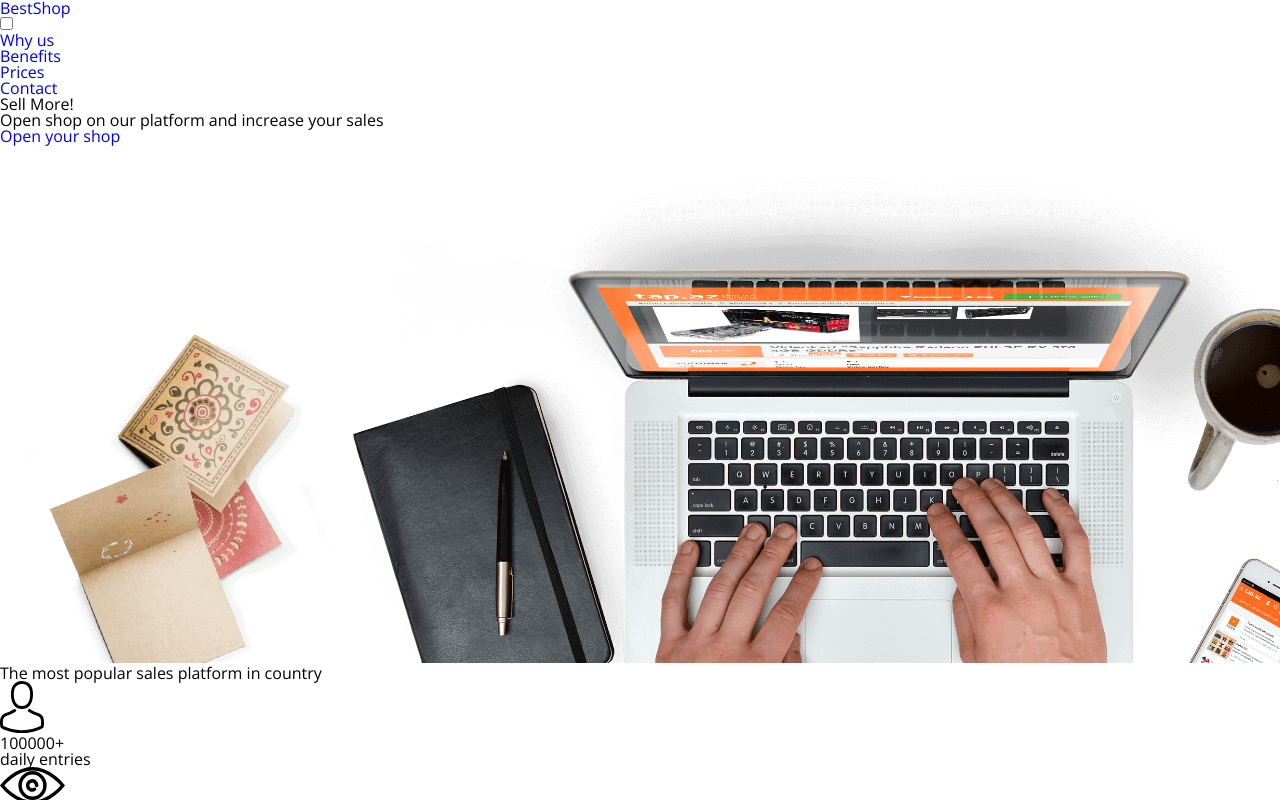
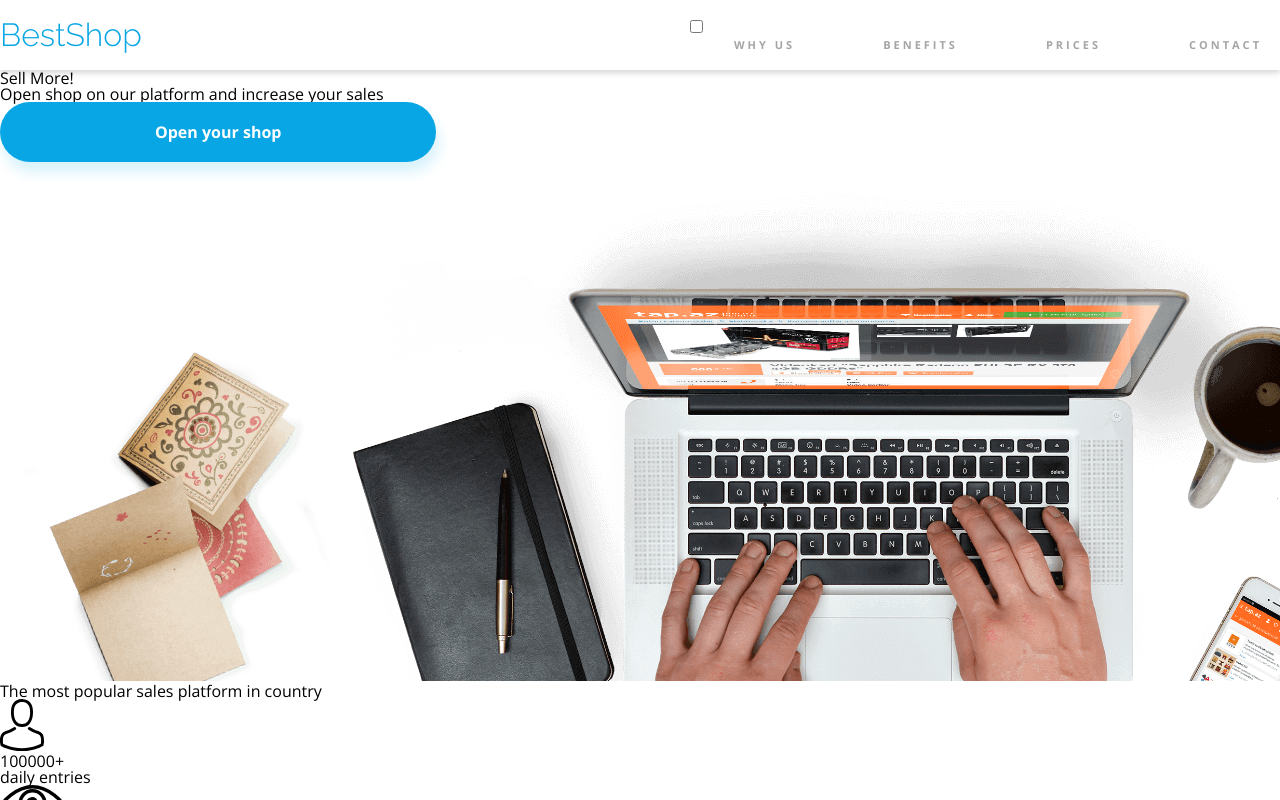
Before and after one commit to vesnica-soncek/BestShop-landing-html-css, a website built with Parcel: page index.html in a window 1280 px wide. Shown: the top 800 px of the page. Built offline with nearby package versions, Linux system fonts and the light colour scheme.

Commit message:
dodana struktura datotek

```diff
--- a/scss/elements/_header.scss
+++ b/scss/elements/_header.scss
@@ -1,6 +1,3 @@
-@use "../settings/index" as *;
-
-
 /* header: logo + nav menu */
 .header {
   height: 70px;
--- a/scss/generic/_global.scss
+++ /dev/null
@@ -1,32 +0,0 @@
-@use "../settings/index" as *;
-
-
-* { box-sizing: border-box;}
-
-/* clearfix */
-.clearfix::after {
-  content: "";
-  display: block;
-  clear: both; }
-/* e: clearfix */
-
-/* base */
-body {
-  font-family: $font-secondary-open-sans, sans-serif;
-  font-size: 16px;
-  color: $color-font-primary-black;
-}
-/* e: base */
-
-a { text-decoration: none; }
-
-h2 {
-  font-family: $font-primary-raleway;
-  font-size: 2.25rem;
-}
-
-img {
-  max-width: 100%;
-  height: auto;
-  display: block;
-}
--- a/scss/main.scss
+++ b/scss/main.scss
@@ -4,3 +4,12 @@
 @import "settings/index";
 
 @import "elements/base";
+@import "elements/buttons";
+@import "elements/header";
+@import "elements/opening";
+@import "elements/statistics";
+@import "elements/benefits";
+@import "elements/pricing";
+@import "elements/contact";
+@import "elements/form";
+@import "elements/footer";
```
Also changed, not shown: scss/elements/_buttons.scss (+3 -4 lines), scss/elements/_benefits.scss (added), scss/elements/_contact.scss (added), scss/elements/_footer.scss (added), scss/elements/_form.scss (added), scss/elements/_opening.scss (added), scss/elements/_pricing.scss (added), scss/elements/_statistics.scss (added), 2 other files.
